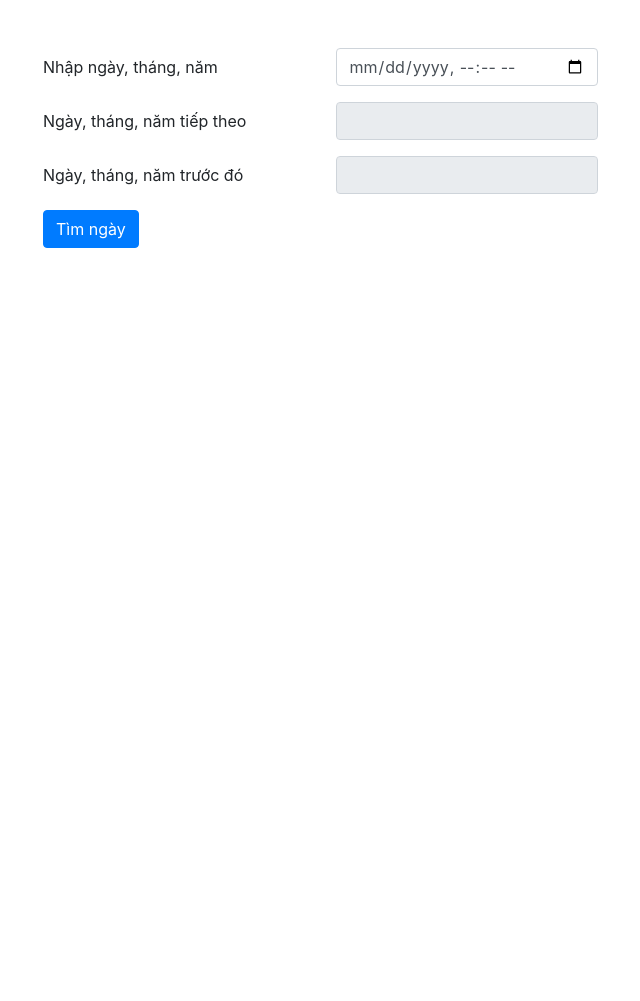
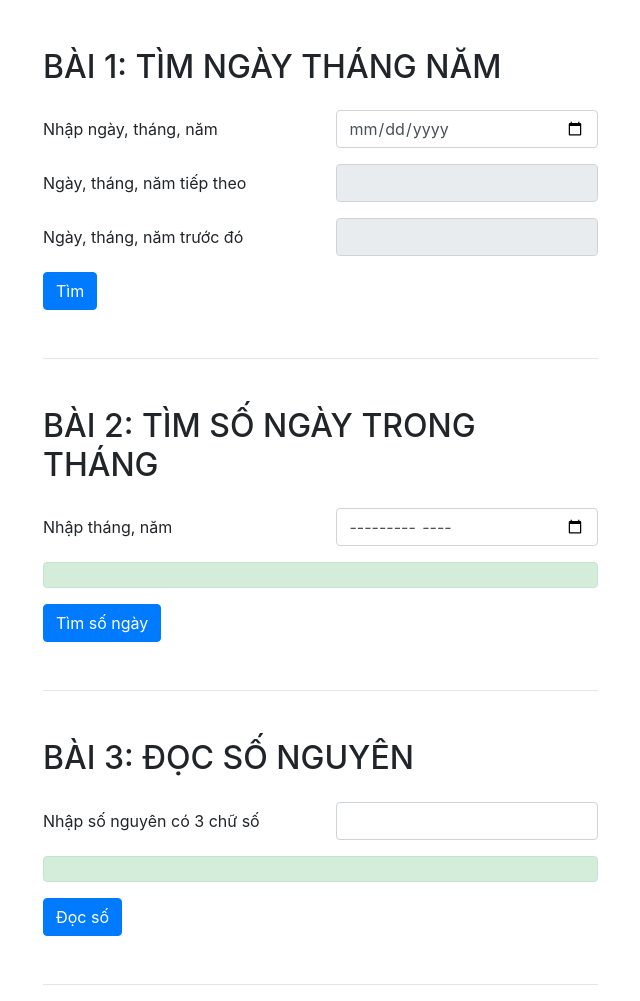
Before and after one commit to DatVu42/BCDN03_JSB4Them_Dat, a plain HTML site: page index.html in a window 1280 px wide. Shown: the whole page, without its empty margins (42-682 px from the left). Before the commit the page ends 800 px from the top, so only its background shows below. Drawn offline with nearby package versions, Linux system fonts and the light colour scheme.

Commit message:
bai 2, 3

```diff
--- a/index.html
+++ b/index.html
@@ -12,11 +12,13 @@
 <body>
     <div class="container">
         <div class="w-50">
-            <form class="mt-5 mb-5">
+            <!-- Bài 1 -->
+            <h2 class="mt-5">BÀI 1: TÌM NGÀY THÁNG NĂM</h2>
+            <form class="mt-4 mb-5">
                 <div class="form-group row">
                   <label for="dateTime" class="col-sm-6 col-form-label">Nhập ngày, tháng, năm</label>
                   <div class="col-sm-6">
-                    <input type="datetime-local" class="form-control" id="dateTime">
+                    <input type="date" class="form-control" id="dateTime">
                   </div>
                 </div>
                 <div class="form-group row">
@@ -32,8 +34,39 @@
                     </div>
                 </div>
 
-                <button onclick="findDate()" type="button" class="btn btn-primary">Tìm ngày</button>
-              </form>
+                <button onclick="findDate()" type="button" class="btn btn-primary">Tìm</button>
+            </form>
+            <hr>
+
+            <!-- Bài 2 -->
+            <h2 class="mt-5">BÀI 2: TÌM SỐ NGÀY TRONG THÁNG</h2>
+            <form class="mt-4 mb-5">
+                <div class="form-group row">
+                  <label for="monthYear" class="col-sm-6 col-form-label">Nhập tháng, năm</label>
+                  <div class="col-sm-6">
+                    <input type="month" class="form-control" id="monthYear">
+                  </div>
+                </div>
+                <div id="display-days" class="alert alert-success"></div>
+
+                <button onclick="getDaysInMonth()" type="button" class="btn btn-primary">Tìm số ngày</button>
+            </form>
+            <hr>
+
+            <!-- Bài 3 -->
+            <h2 class="mt-5">BÀI 3: ĐỌC SỐ NGUYÊN</h2>
+            <form class="mt-4 mb-5">
+                <div class="form-group row">
+                  <label for="num" class="col-sm-6 col-form-label">Nhập số nguyên có 3 chữ số</label>
+                  <div class="col-sm-6">
+                    <input type="number" maxlength="3" class="form-control" id="num" oninput="javascript: if (this.value.length > this.maxLength) this.value = this.value.slice(0, this.maxLength);">
+                  </div>
+                </div>
+                <div id="display-read" class="alert alert-success"></div>
+
+                <button onclick="readNum()" type="button" class="btn btn-primary">Đọc số</button>
+            </form>
+            <hr>
         </div>
     </div>
 
@@ -42,5 +75,7 @@
     <script src="https://cdn.jsdelivr.net/npm/bootstrap@4.6.1/dist/js/bootstrap.bundle.min.js" integrity="sha384-fQybjgWLrvvRgtW6bFlB7jaZrFsaBXjsOMm/tB9LTS58ONXgqbR9W8oWht/amnpF" crossorigin="anonymous"></script>
 
     <script src="./js/bai1.js"></script>
+    <script src="./js/bai2.js"></script>
+    <script src="./js/bai3.js"></script>
 </body>
 </html>
--- a/js/bai1.js
+++ b/js/bai1.js
@@ -8,6 +8,6 @@ function findDate() {
     var prevDate = new Date(selectDate);
     prevDate.setDate(selectDate.getDate() - 1);
 
-    document.getElementById("nextDate").value = nextDate;
-    document.getElementById("prevDate").value = prevDate;
+    document.getElementById("nextDate").value = nextDate.toLocaleDateString('vi-VN');
+    document.getElementById("prevDate").value = prevDate.toLocaleDateString('vi-VN');
 }
--- /dev/null
+++ b/js/bai2.js
@@ -0,0 +1,13 @@
+
+
+var inpMonthYear = document.getElementById("monthYear");
+
+function getDaysInMonth() {
+   var monthYear = new Date(inpMonthYear.value);
+   var month = monthYear.getMonth() + 1;
+   var year = monthYear.getFullYear();
+
+   var days = new Date(year, month, 0).getDate();
+
+   document.getElementById("display-days").innerHTML = "Tháng " + month + "/" + year + " có " + days + " ngày ";
+}
--- /dev/null
+++ b/js/bai3.js
@@ -0,0 +1,12 @@
+var inpNum = document.getElementById("num");
+
+function readNum() {
+    var num = parseInt(inpNum.value);
+    var hundred = Math.floor(num / 100);
+    var ten = Math.floor(num % 100 / 10);
+    var unit = Math.floor(num % 100 % 10);
+
+    document.getElementById("display-read").innerHTML = hundred + " trăm "
+        + ten + " chục "
+        + unit + " đơn vị"
+}
```
